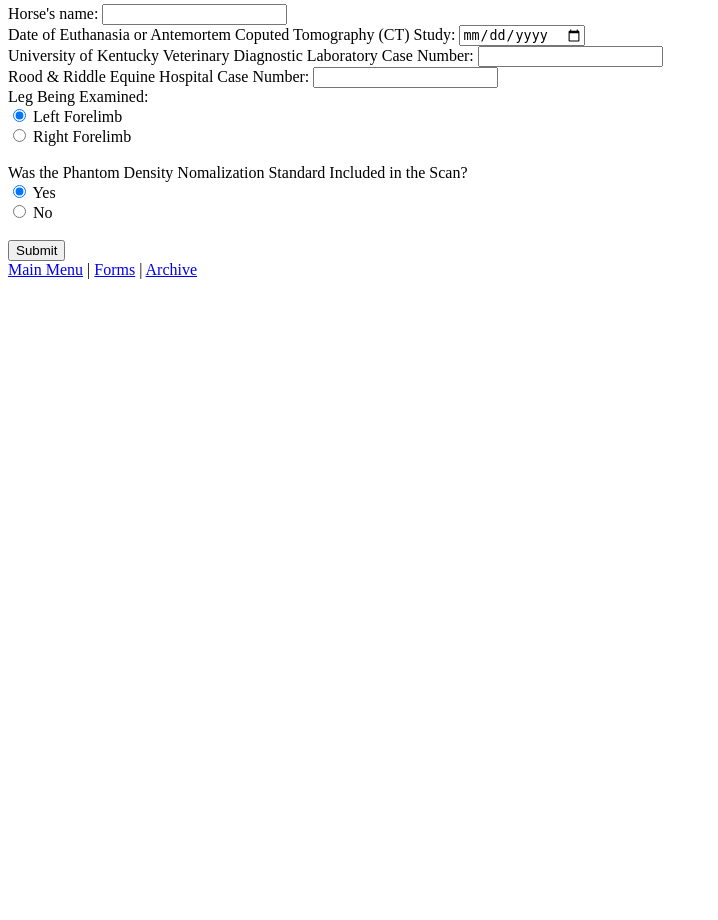
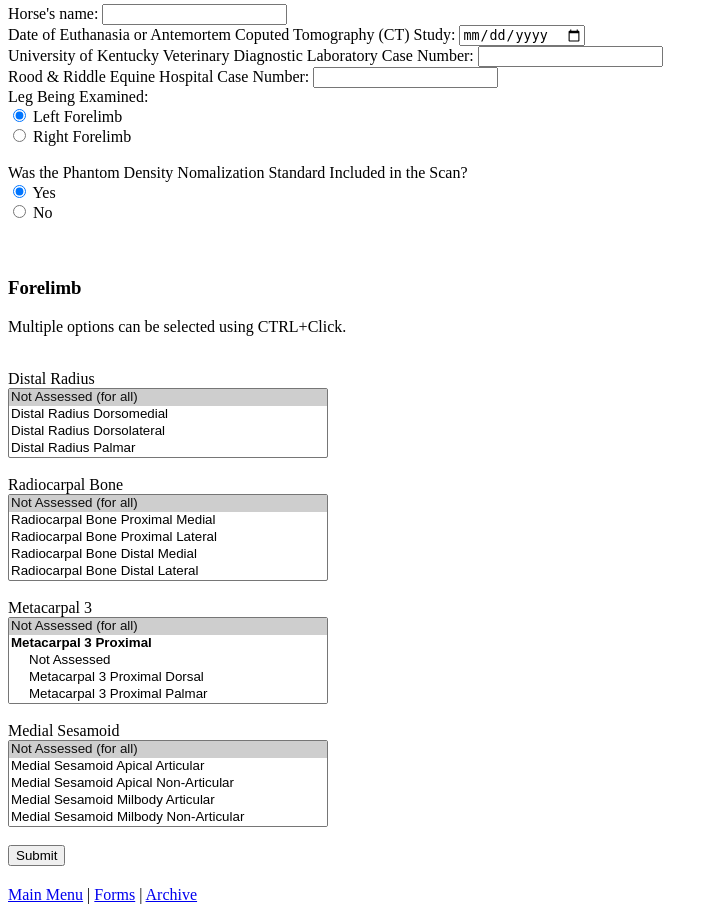
Before and after one commit to brycekushner/Databases, a PHP site: page /forms.php in a window 1280 px wide. Shown: the part 185-1105 px from the top of the page, without its empty margins (0-718 px from the left). Before the commit the page ends 464 px from the top, so only its background shows below. Run offline with PHP 8.4, Linux system fonts and the light colour scheme.

Commit message:
Completed Forelimb form

```diff
--- a/footer.php
+++ b/footer.php
@@ -1,3 +1,3 @@
-<footer>
+<footer style="margin-top: 20px;">
 	<a href="welcome.php">Main Menu</a> | <a href="forms.php">Forms</a> | <a href="results.php">Archive</a>
 </footer>
--- a/forms.php
+++ b/forms.php
@@ -33,7 +33,68 @@
 	<input type="radio" id="PDM_No" name="PDN_forelimb" value="no">
 	<label for="PDN_No">No</label>
 </div>
+<br><br>
+
+<h3>Forelimb</h3>
+<p>Multiple options can be selected using CTRL+Click.</p>
 <br>
+<label>Distal Radius</label><br>
+<select multiple style="width: 320px;">
+         <option value="Distal-Radius-Not-Assessed" selected>Not Assessed (for all)</option>
+         <option value="Distal-Radius-Dorsomedial">Distal Radius Dorsomedial</option>
+         <option value="Distal-Radius-Dorsolateral">Distal Radius Dorsolateral</option>
+         <option value="Distal-Radius-Palmar">Distal Radius Palmar</option>
+</select>
+<br><br>
+
+<label>Radiocarpal Bone</label><br>
+<select multiple size="5" style="width: 320px;">
+         <option value="Radiocarpal-Bone-Not-Assessed" selected>Not Assessed (for all)</option>
+         <option value="Radiocarpal-Bone-Proximal-Medial">Radiocarpal Bone Proximal Medial</option>
+         <option value="Radiocarpal-Bone-Proximal-Lateral">Radiocarpal Bone Proximal Lateral</option>
+         <option value="Radiocarpal-Bone-Distal-Medial">Radiocarpal Bone Distal Medial</option>
+         <option value="Radiocarpal-Bone-Distal-Lateral">Radiocarpal Bone Distal Lateral</option>
+</select>
+<br><br>
+
+<label>Metacarpal 3</label><br>
+<select multiple size="5" style="width: 320px;">
+        <option value="Metacarpal-3-Not-Assessed" selected>Not Assessed (for all)</option>
+        <optgroup label="Metacarpal 3 Proximal">
+     		<option value="Metacarpal-3-Proximal-Not-Assessed">Not Assessed</option>
+     		<option value="Metacarpal-3-Proximal-Dorsal">Metacarpal 3 Proximal Dorsal</option>
+     		<option value="Metacarpal-3-Proximal-Palmar">Metacarpal 3 Proximal Palmar</option>
+	</optgroup>
+        <optgroup label="Metacarpal 3 Diaphysis">
+     		<option value="Metacarpal-3-Diaphysis-Not-Assessed">Not Assessed</option>
+     		<option value="Metacarpal-3-Diaphysis-Dorsal">Metacarpal 3 Diaphysis Dorsal</option>
+     		<option value="Metacarpal-3-Diaphysis-Palmar">Metacarpal 3 Diaphysis Palmar</option>
+	</optgroup>
+        <optgroup label="Metacarpal 3 Distal">
+     		<option value="Metacarpal-Distal-Not-Assessed">Not Assessed</option>
+     		<option value="Metacarpal-3-Distal-Dorsal-Medial">Metacarpal 3 Distal Dorsal Medial</option>
+     		<option value="Metacarpal-3-Distal-Dorsal-Lateral">Metacarpal 3 Distal Dorsal Lateral</option>
+     		<option value="Metacarpal-3-Distal-Dorsal-Sagittal Ridge">Metacarpal 3 Distal Dorsal Sagittal Ridge</option>
+     		<option value="Metacarpal-3-Distal-Palmar-Medial">Metacarpal 3 Distal Palmar Medial</option>
+     		<option value="Metacarpal-3-Distal-Palmar-Lateral">Metacarpal 3 Distal Palmar Lateral</option>
+     		<option value="Metacarpal-3-Distal-Palmar-Sagittal-Ridge">Metacarpal 3 Distal Palmar Sagittal Ridge</option>
+	</optgroup>
+</select>
+<br><br>
+
+<label>Medial Sesamoid</label><br>
+<select multiple size="5" style="width: 320px;">
+         <option value="Medial-Sesamoid-Not-Assessed" selected>Not Assessed (for all)</option>
+         <option value="Medial-Sesamoid-Apical-Articular">Medial Sesamoid Apical Articular</option>
+         <option value="Medial-Sesamoid-Apical-Non-Articular">Medial Sesamoid Apical Non-Articular</option>
+         <option value="Medial-Sesamoid-Milbody-Articular">Medial Sesamoid Milbody Articular</option>
+         <option value="Medial Sesamoid Milbody-Non-Articular">Medial Sesamoid Milbody Non-Articular</option>
+         <option value="Medial-Sesamoid-Base-Articular">Medial Sesamoid Base Articular</option>
+         <option value="Medial-Sesamoid-Base-Non-Articular">Medial Sesamoid Base Non-Articular</option>
+         <option value="Medial-Sesamoid-Axial-Articular">Medial Sesamoid Axial Articular</option>
+         <option value="Medial-Sesamoid-Axial-Non-Articular">Medial Sesamoid Axial Non-Articular</option>
+</select>
+<br><br>
 
 <input type="submit" value="Submit" name="submit_forelimb">
 </form>
```
